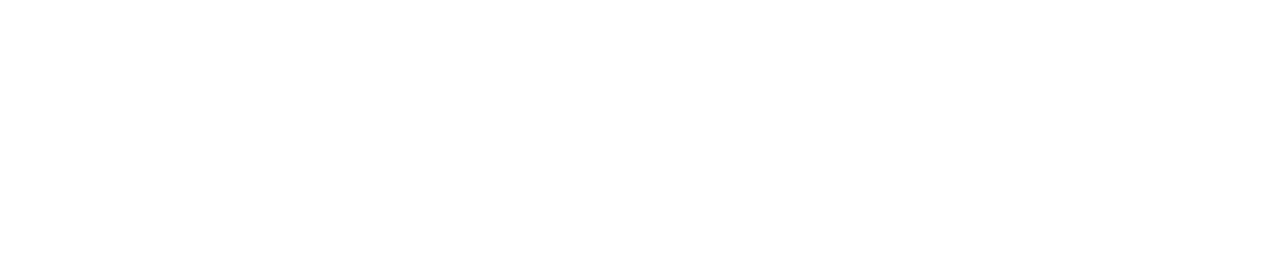
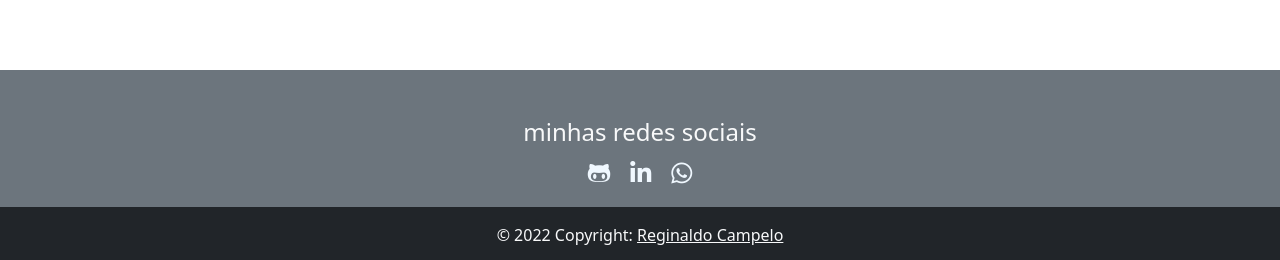
Before and after one commit to ReginaldoCampelo/todo-app, an Angular app: page / in a window 1280 px wide. Shown: the part 537-797 px from the top of the page. Built offline with nearby package versions, Linux system fonts and the light colour scheme; no server answers.

Commit message:
adding create and delete methods && improving footer component

```diff
--- a/src/app/app.component.html
+++ b/src/app/app.component.html
@@ -31,7 +31,7 @@
               <button class="btn btn-outline-success">
                 <i class="far fa-check-circle"></i>
               </button>
-              <button class="btn btn-outline-danger">
+              <button class="btn btn-outline-danger" (click)="delete(todo)">
                 <i class="fas fa-trash"></i>
               </button>
             </div>
@@ -41,3 +41,5 @@
     </div>
   </div>
 </section>
+
+<tda-footer></tda-footer>
--- a/src/app/app.component.ts
+++ b/src/app/app.component.ts
@@ -1,4 +1,4 @@
-import { Component } from '@angular/core';
+import { Component, OnInit } from '@angular/core';
 import { FormControl, FormGroup } from "@angular/forms";
 import { Todo } from './todo';
 import { TodoService } from "./todo.service";
@@ -9,7 +9,7 @@ import toastr from "toastr";
   templateUrl: './app.component.html',
   styleUrls: ['./app.component.css']
 })
-export class AppComponent {
+export class AppComponent implements OnInit {
   title = 'todo-app';
 
   todos: Todo[] = [];
@@ -22,14 +22,33 @@ export class AppComponent {
     private service: TodoService
   ) {}
 
+  ngOnInit(): void {
+   this.getTodos()
+  }
+
+  getTodos(): void {
+    this.service.getAll().subscribe(todoList => {
+      this.todos = todoList;
+    })
+  }
+
   submit(){
-    toastr.success("Solicitação processada com sucesso!");
+    toastr.success("Tarefa criada com sucesso!");
     const todo: Todo = { ...this.form.value }
 
-    this.service.salvar(todo)
+    this.service.create(todo)
     .subscribe(savedTodo => {
       this.todos.push(savedTodo)
       this.form.reset()
     })
   }
+
+  delete(todo: Todo){
+    toastr.success("Tarefa deletada com sucesso!");
+
+    this.service.delete(todo.id).subscribe({
+
+      next: (response) => this.getTodos()
+    })
+  }
 }
--- a/src/app/app.module.ts
+++ b/src/app/app.module.ts
@@ -8,13 +8,15 @@ import { TitleHeaderComponent } from './components/title-header/title-header.com
 import { ReactiveFormsModule } from '@angular/forms';
 import { HttpClientModule } from "@angular/common/http";
 import { FontAewsomeComponent } from "./components/font-aewsome/font-aewsome.component";
+import { FooterComponent } from './components/footer/footer.component';
 
 @NgModule({
   declarations: [
     AppComponent,
     NavbarComponent,
     TitleHeaderComponent,
-    FontAewsomeComponent
+    FontAewsomeComponent,
+    FooterComponent
   ],
   imports: [
     BrowserModule,
--- /dev/null
+++ b/src/app/components/footer/footer.component.css
@@ -0,0 +1,33 @@
+.footer {
+    position: fixed;
+    bottom:0;
+    left:0;
+    width: 100%;
+}
+
+.social-network{
+    list-style: none;
+    padding: 0;
+}
+.social-network > li{
+    display: inline;
+    padding: 10px;
+    font-size: 24px;
+}
+
+
+.icoGithub, .icoWhatsapp, .icoLinkedin{
+    color: aliceblue;
+}
+
+.icoGithub:hover{
+    color: #000000;
+}
+
+.icoWhatsapp:hover{
+    color: #0cd82e;
+}
+
+.icoLinkedin:hover{
+    color: #10a5f5;
+}
--- /dev/null
+++ b/src/app/components/footer/footer.component.html
@@ -0,0 +1,32 @@
+<footer class="page-footer font-snall bg-secondary footer">
+  <div class="container mt-5">
+      <div class="row">
+          <div class="col-md-12 d-flex justify-content-center"></div>
+          <h4 class="text-light text-center">minhas redes sociais</h4>
+      </div>
+  </div>
+
+  <div class="row">
+      <div class="col-md-12 d-flex justify-content-center">
+
+          <ul class="social-network">
+              <li><a href="https://github.com/ReginaldoCampelo" target="_blank" class="icoGithub" title="Github">
+                  <i class="fa-brands fa-github-alt"></i>
+                  </a></li>
+              <li><a href="https://www.linkedin.com/in/reginaldo-campelo-b66555163/" target="_blank" class="icoLinkedin" title="Lindedin">
+                  <i class="fa-brands fa-linkedin-in"></i>
+                  </a></li>
+
+              <li><a href="https://api.whatsapp.com/send?phone=5585988424297&text=Ol%C3%A1%20*Reginaldo*%20tudo%20bem%3F%2C%20%0a%0aVenho%20por%20meio%20do%20sistema%20*Finansys*%20e%20gostaria%20de%20mais%20informa%C3%A7%C3%B5es." target="_blank" class="icoWhatsapp" title="Whatsapp">
+                  <i class="fa-brands fa-whatsapp"></i>
+                  </a></li>
+          </ul>
+      </div>
+  </div>
+
+  <div class="footer-copyright bg-dark text-center py-3">
+      <span class="text-light"> &copy; 2022 Copyright: </span>
+      <a class="text-light" href="#">Reginaldo Campelo</a>
+  </div>
+
+</footer>
--- /dev/null
+++ b/src/app/components/footer/footer.component.ts
@@ -0,0 +1,15 @@
+import { Component, OnInit } from '@angular/core';
+
+@Component({
+  selector: 'tda-footer',
+  templateUrl: './footer.component.html',
+  styleUrls: ['./footer.component.css']
+})
+export class FooterComponent implements OnInit {
+
+  constructor() { }
+
+  ngOnInit() {
+  }
+
+}
--- a/src/app/components/navbar/navbar.component.html
+++ b/src/app/components/navbar/navbar.component.html
@@ -7,7 +7,7 @@
     <div class="collapse navbar-collapse" id="navbarNavAltMarkup">
       <ul class="navbar-nav">
         <li class="nav-item" routerLinkActive="active">
-          <a class="nav-link" routerLink="/reports">Home</a>
+          <a class="nav-link" routerLink="/">Home</a>
         </li>
       </ul>
     </div>
--- a/src/app/todo.service.ts
+++ b/src/app/todo.service.ts
@@ -14,7 +14,18 @@ export class TodoService {
     private http: HttpClient
   ) { }
 
-  salvar(todo: Todo) : Observable<Todo>{
+  create(todo: Todo) : Observable<Todo>{
     return this.http.post<Todo>(this.apiUrl, todo)
   }
+
+  getAll() : Observable<Todo[]> {
+    return this.http.get<Todo[]>(this.apiUrl);
+  }
+
+  delete(id: number) : Observable<void> {
+    const url = `${this.apiUrl}/${id}`
+
+    return this.http.delete<void>(url)
+  }
+
 }
```
Also changed, not shown: 1 other file (tests, documents, lock files or other folders).
